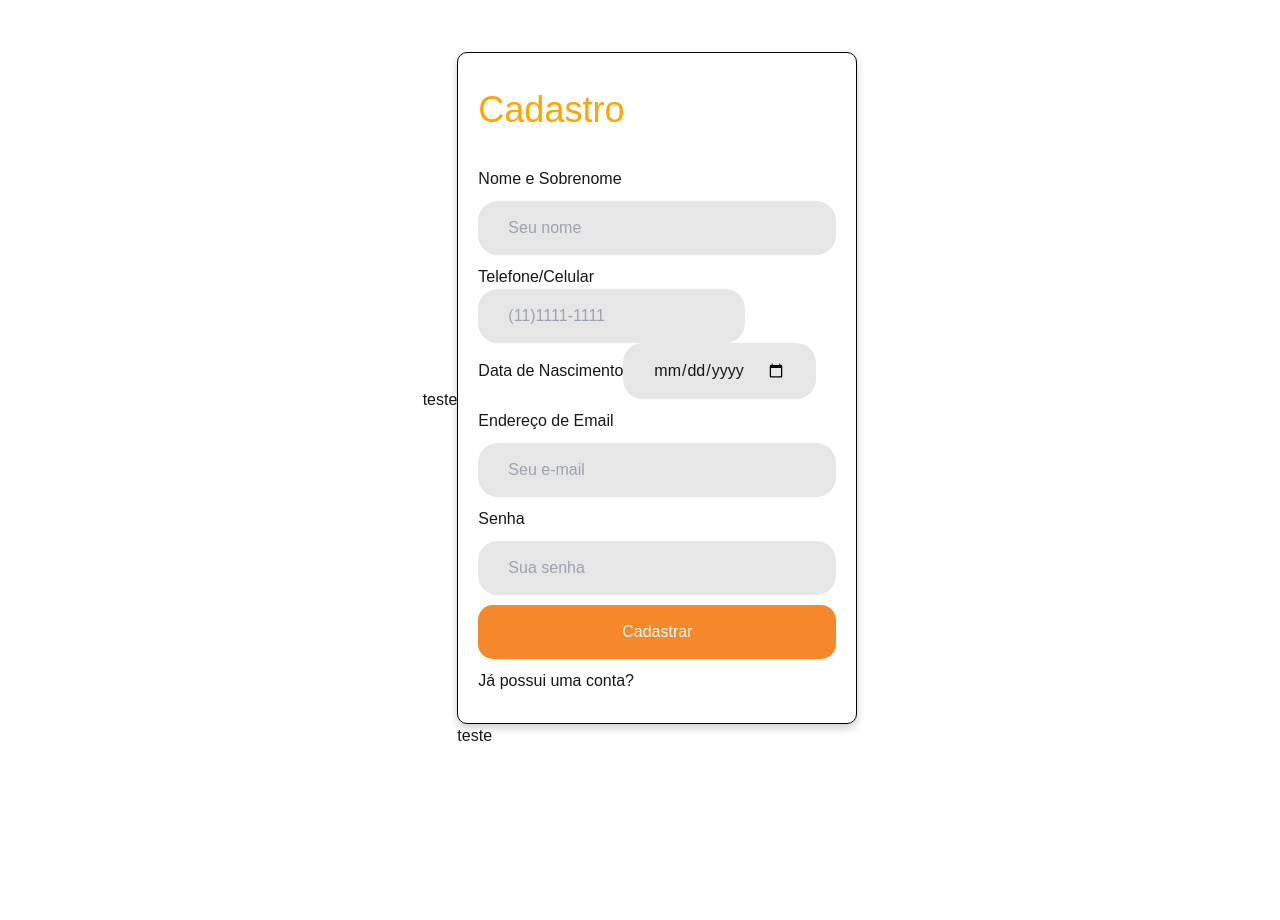
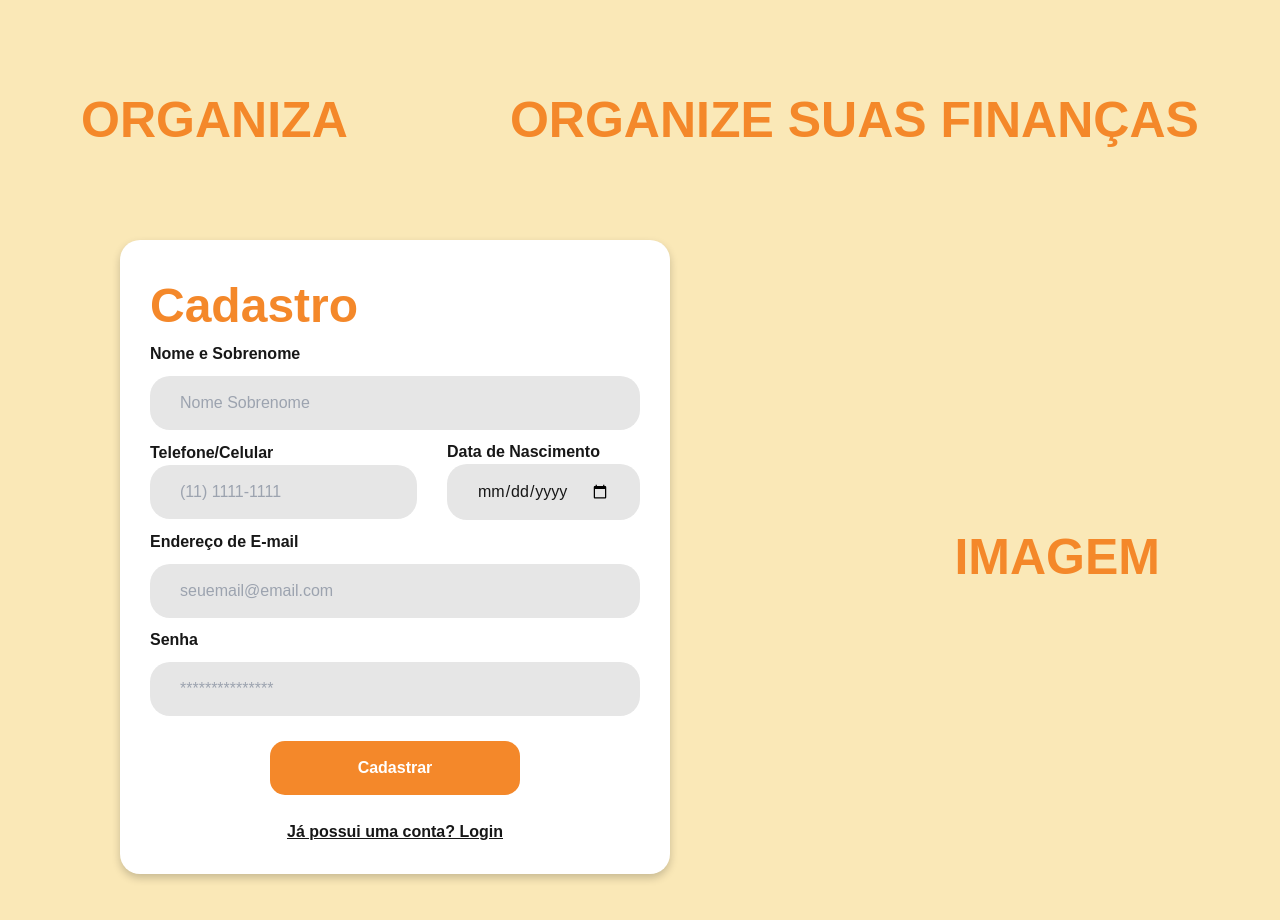
Before and after one commit to b4arbosa/login-cadastro, a Next.js app: page /cadastro in a window 1280 px wide. Shown: the top 920 px of the page. Before the commit the page ends 800 px from the top, so only its background shows below. Built offline with nearby package versions, Linux system fonts and the light colour scheme.

Commit message:
ALTERAÇÕES

```diff
--- a/pages/_app.js
+++ b/pages/_app.js
@@ -1,4 +1,4 @@
-import "@/styles/globals.css";
+import "../styles/globals.css";
 
 export default function App({ Component, pageProps }) {
   return <Component {...pageProps} />;
--- a/pages/cadastro.js
+++ b/pages/cadastro.js
@@ -48,41 +48,41 @@ export default function CadastroPage() {
 
         <div className={styles.background}>
 
-            <header className='text-white'>
-                teste
+            <header className={styles.header}>
+                <h2 className={styles.headertitle}>ORGANIZA</h2>
+                <h2 className={styles.headertitle}>ORGANIZE SUAS FINANÇAS</h2>
             </header>
-            <main>
-
+            <main className={styles.main}>
                 <section>
                 <LoginCard title="Cadastro">
                 <form className={styles.form} onSubmit={handleForm}>
-                <label htmlFor="nome">Nome e Sobrenome</label>
-                <Input id="nome" type="text" placeholder="Seu nome" required value={formData.name} onChange={(e) => {handleFormEdit(e, 'name')}} />
+                <label className={styles.label} htmlFor="nome">Nome e Sobrenome</label>
+                <Input id="nome" type="text" placeholder="Nome Sobrenome" required value={formData.name} onChange={(e) => {handleFormEdit(e, 'name')}} />
 
-                <div class="div-label">
-                    <div>
-                <label htmlFor="telefone">Telefone/Celular</label>
-                <Input id="telefone" type="string" placeholder="(11)1111-1111" required value={formData.number} onChange={(e) => {handleFormEdit(e, 'number')}} />
+                <div className={styles.numberdate}>
+                    <div className={styles.labelinput}>
+                <label className={styles.label} htmlFor="telefone">Telefone/Celular</label>
+                <Input id="telefone" type="string" placeholder="(11) 1111-1111" required value={formData.number} onChange={(e) => {handleFormEdit(e, 'number')}} />
                     </div>
-                    <div>
-                <label htmlFor="nascimento">Data de Nascimento</label>
+                    <div className={styles.labelinput}>
+                <label className={styles.label} htmlFor="nascimento">Data de Nascimento</label>
                 <Input id='nascimento' type="date" required value={formData.date} onChange={(e) => {handleFormEdit(e, 'date')}} />
                     </div>
                 </div>
 
 
-                <label htmlFor="email">Endereço de Email</label>
-                <Input id="email" type="email" placeholder="Seu e-mail" required value={formData.email} onChange={(e) => {handleFormEdit(e, 'email')}} />
-                <label htmlFor="senha">Senha</label>
-                <Input id='senha' type="password" placeholder="Sua senha" required value={formData.password} onChange={(e) => {handleFormEdit(e, 'password')}} />
+                <label className={styles.label} htmlFor="email">Endereço de E-mail</label>
+                <Input id="email" type="email" placeholder="seuemail@email.com" required value={formData.email} onChange={(e) => {handleFormEdit(e, 'email')}} />
+                <label className={styles.label} htmlFor="senha">Senha</label>
+                <Input id='senha' type="password" placeholder="***************" required value={formData.password} onChange={(e) => {handleFormEdit(e, 'password')}} />
                 <Button type="submit">Cadastrar</Button>
                 {error && <p className={styles.error}>{error}</p>}
-                <Link href="/login">Já possui uma conta?</Link>
+                <Link className={styles.link} href="/login">Já possui uma conta? Login</Link>
                 </form>
                 </LoginCard>
                 </section>
                 <section>
-                    <h1>teste</h1>
+                    <h2 className={styles.headertitle}>IMAGEM</h2>
                 </section>
 
             </main>
--- a/styles/cadastro.module.css
+++ b/styles/cadastro.module.css
@@ -1,9 +1,27 @@
 .background {
-    background-color: white;
+    background-color: #FAE8B7;
     min-height: 100vh;
     display: flex;
     align-items: center;
-    justify-content: center;
+    flex-direction: column;
+    justify-content: space-between;
+    padding-bottom: 150px;
+}
+
+.header {
+    height: 240px;
+    width: 100%;
+    display: flex;
+    justify-content: space-around;
+    align-items: center;
+}
+
+.main {
+    display: flex;
+    justify-content: space-between;
+    width: 100%;
+    padding: 0 120px;
+    align-items: center;
 }
 
 .form {
@@ -16,7 +34,31 @@
     color: #E84747;
 }
 
-.label-input {
+.numberdate {
+    display: flex;
+    align-items: center;
+    justify-content: space-between;
+    box-sizing: border-box;
+}
+
+.labelinput {
     display: flex;
     flex-direction: column;
+    box-sizing: border-box;
 }
+
+.label {
+    font-weight: bold;
+}
+
+.link {
+    text-decoration: underline;
+    text-align: center;
+    font-weight: bold;
+}
+
+.headertitle {
+    font-size: 50px;
+    color: #F4882A;
+    font-weight: bold;
+}
--- a/styles/globals.css
+++ b/styles/globals.css
@@ -1,19 +1,17 @@
 @tailwind base;
 @tailwind components;
 @tailwind utilities;
-
-
 :root {
   --background: #ffffff;
   --foreground: #171717;
 }
-
 @media (prefers-color-scheme: dark) {
   :root {
     --background: #0a0a0a;
     --foreground: #ededed;
   }
 }
+
 
 html,
 body {
--- a/styles/src/components/button/button.module.css
+++ b/styles/src/components/button/button.module.css
@@ -6,4 +6,7 @@
     color: #FFF;
     font-size: 16px;
     cursor: pointer;
+    width: 250px;
+    font-weight: bolder;
+    margin: 15px auto;
 }
--- a/styles/src/components/loginCard/loginCard.module.css
+++ b/styles/src/components/loginCard/loginCard.module.css
@@ -1,10 +1,9 @@
 .card {
     background-color: #ffff;
-    width: 400px;
-    padding: 30px 20px;
-    border-radius: 10px;
+    width: 550px;
+    padding: 30px;
+    border-radius: 20px;
     box-shadow: 0 4px 8px rgba(0, 0, 0, 0.2);
-    border: 1px solid black;
     display: flex;
     justify-content: space-between;
     flex-direction: column;
@@ -12,7 +11,8 @@
 }
 
 .title {
-    margin-bottom: 10px;
-    color: orange;
-    font-size: 36px;
+    color: #F4882A;
+    font-size: 48px;
+    font-weight: bold;
+    margin-bottom: -20px;
 }
--- a/tailwind.config.js
+++ b/tailwind.config.js
@@ -1,6 +1,6 @@
 /** @type {import('tailwindcss').Config} */
 module.exports = {
-  content: ["./pages/**/*.{js,jsx.ts.tsx} , ./syles/src/components/**/*.{js,jsx,ts,tsx}" ],
+  content: ["./pages/**/*.{js, jsx, ts, tsx} , ./syles/src/components/**/*.{js,jsx,ts,tsx}" ],
   theme: {
     extend: {},
   },
```
Also changed, not shown: styles/src/components/loginCard/numberdate/numberdate.css (added), styles/src/components/loginCard/numberdate/numberdate.js (added).
